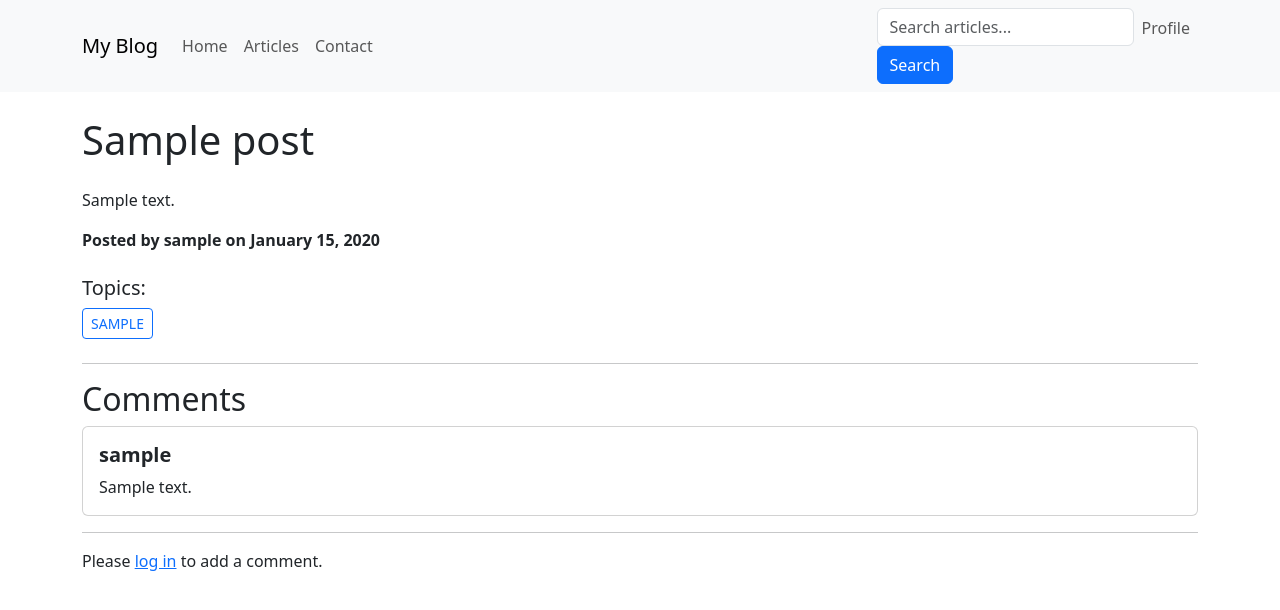
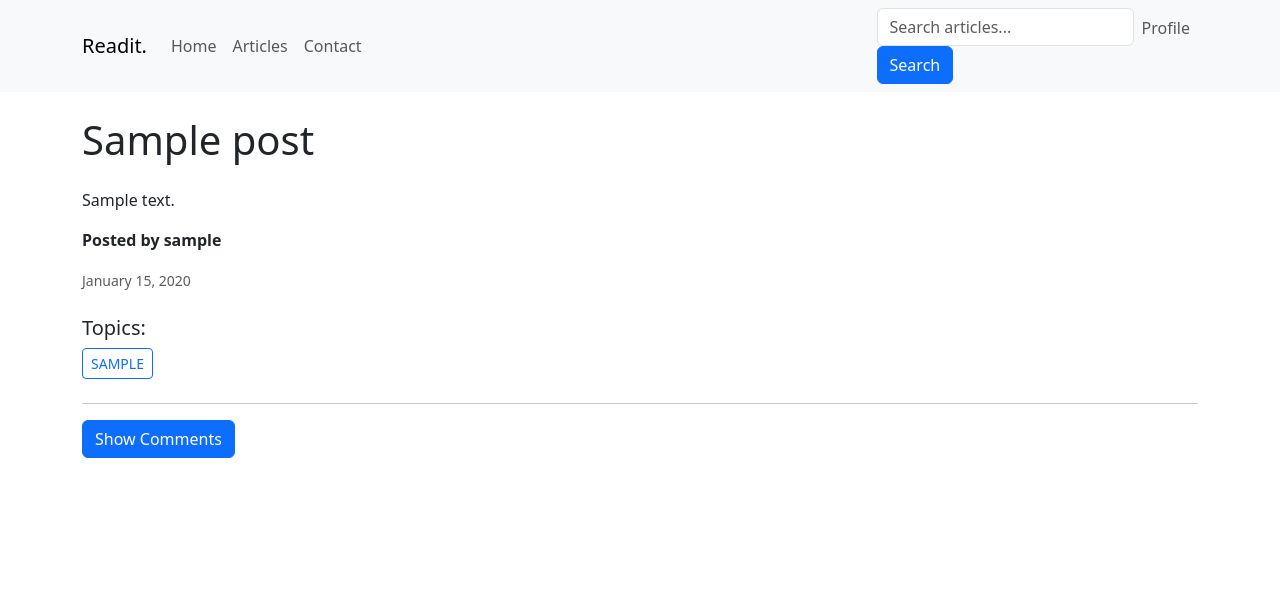
Before and after one commit to thebkht/People, a PHP site: page /view_post.php?post_id=1 in a window 1280 px wide. Shown: the top 610 px of the page. Run offline with PHP 8.4, Linux system fonts and the light colour scheme; tables that the repository leaves empty or names only in its code hold one stand-in row (values such as "Sample post").

Commit message:
Updated view page

```diff
--- a/create_post.php
+++ b/create_post.php
@@ -20,7 +20,7 @@ if ($_SERVER["REQUEST_METHOD"] === "POST") {
     $stmt->close();
 
     // Redirect the user to the index page or display a success message
-    header("Location: view_post.php?post_id=$post_id");
+    header("Location: articles.php");
     exit();
 }
 ?>
--- a/navbar.php
+++ b/navbar.php
@@ -1,6 +1,6 @@
 <nav class="navbar navbar-expand-lg navbar-light bg-light mb-4">
         <div class="container">
-            <a class="navbar-brand" href="index.php">My Blog</a>
+            <a class="navbar-brand" href="index.php">Readit.</a>
             <button class="navbar-toggler" type="button" data-bs-toggle="collapse" data-bs-target="#navbarNav" aria-controls="navbarNav" aria-expanded="false" aria-label="Toggle navigation">
                 <span class="navbar-toggler-icon"></span>
             </button>
@@ -10,7 +10,7 @@
                         <a class="nav-link" href="index.php">Home</a>
                     </li>
                     <li class="nav-item">
-                        <a class="nav-link" href="artciles.php">Articles</a>
+                        <a class="nav-link" href="articles.php">Articles</a>
                     </li>
                     <li class="nav-item">
                         <a class="nav-link" href="#">Contact</a>
--- a/view_post.php
+++ b/view_post.php
@@ -26,18 +26,47 @@ $stmt->close();
 
 session_start();
 
-// Process the comment form submission
-if ($_SERVER["REQUEST_METHOD"] === "POST" && isset($_SESSION["user_id"])) {
-    $comment = $_POST["comment"];
-    $user_id = $_SESSION["user_id"];
+// Check if the post_id is provided in the URL
+if (isset($_GET["post_id"])) {
     $post_id = $_GET["post_id"];
 
-    $stmt = $conn->prepare("INSERT INTO comments (comment, user_id, post_id) VALUES (?, ?, ?)");
-    $stmt->bind_param("sii", $comment, $user_id, $post_id);
+    // Retrieve the current post from the database
+    $stmt = $conn->prepare("SELECT * FROM posts WHERE post_id = ?");
+    $stmt->bind_param("i", $post_id);
     $stmt->execute();
+    $result = $stmt->get_result();
+    $post = $result->fetch_assoc();
     $stmt->close();
 
-    header("Location: view_post.php?post_id=" . $_GET["post_id"]);
+    // Check if the post exists
+    if ($post) {
+        // Retrieve the related articles based on topics
+        $topics = explode(",", $post["topics"]);
+        $relatedArticles = [];
+
+        foreach ($topics as $topic) {
+            $stmt = $conn->prepare("SELECT * FROM posts WHERE topics LIKE ? AND post_id != ? ORDER BY created_at DESC LIMIT 3");
+            $likeTopic = '%' . trim($topic) . '%';
+            $stmt->bind_param("si", $likeTopic, $post_id);
+            $stmt->execute();
+            $result = $stmt->get_result();
+            $relatedArticles = array_merge($relatedArticles, $result->fetch_all(MYSQLI_ASSOC));
+            $stmt->close();
+        }
+
+        // Display the current post
+        // ...
+
+        // Display related articles
+
+    } else {
+        // Redirect the user if the post doesn't exist
+        header("Location: index.php");
+        exit();
+    }
+} else {
+    // Redirect the user if post_id is not provided
+    header("Location: index.php");
     exit();
 }
 ?>
@@ -56,8 +85,23 @@ if ($_SERVER["REQUEST_METHOD"] === "POST" && isset($_SESSION["user_id"])) {
     <div class="container mb-5">
         <h1><?php echo $post["title"]; ?></h1>
         <p class="mt-4"><?php echo $post["content"]; ?></p>
-        <p class="author fw-bold">Posted by <?php echo $post["username"]; ?> on <?php echo date("F j, Y", strtotime($post["created_at"])); ?></p>
+        <p class="card-text fw-bold">Posted by
+            <?php
+            if (isset($post['user_id'])) {
+                $stmt = $conn->prepare("SELECT username FROM users WHERE user_id = ?");
+                $stmt->bind_param("i", $post['user_id']);
+                $stmt->execute();
+                $result = $stmt->get_result();
+                $user = $result->fetch_assoc();
+                $stmt->close();
 
+                if ($user && isset($user['username'])) {
+                    echo $user['username'];
+                }
+            }
+            ?>
+        </p>
+    <p class="card-text d-inline"><small class="text-muted"><?php echo date("F j, Y", strtotime($post["created_at"])); ?></small></p>
         <div class="mt-4 mb-4">
         <h5>Topics:</h5>
         <?php
@@ -73,7 +117,16 @@ if ($_SERVER["REQUEST_METHOD"] === "POST" && isset($_SESSION["user_id"])) {
 
         <hr>
 
-        <h2>Comments</h2>
+        <a class="btn btn-primary mb-4" data-bs-toggle="offcanvas" href="#comments" role="button" aria-controls="comments">
+  Show Comments
+        </a>
+
+        <div class="offcanvas offcanvas-start" tabindex="-1" id="comments" aria-labelledby="commentsLabel">
+        <div class="offcanvas-header">
+            <h5 class="offcanvas-title" id="offcanvasLabel">Comments</h5>
+            <button type="button" class="btn-close" data-bs-dismiss="offcanvas" aria-label="Close"></button>
+        </div>
+        <div class="offcanvas-body">
         <!-- Display existing comments -->
         <?php if (!empty($comments)): ?>
             <?php foreach ($comments as $comment): ?>
@@ -102,6 +155,33 @@ if ($_SERVER["REQUEST_METHOD"] === "POST" && isset($_SESSION["user_id"])) {
         <?php else: ?>
             <p>Please <a href="login.php">log in</a> to add a comment.</p>
         <?php endif; ?>
+        </div>
+        </div>
+
+        <!-- <?php
+            if (!empty($relatedArticles)) {
+                echo "<h2>Related Articles</h2>";
+                echo "<ul class='list-group mb-4'>";
+                foreach ($relatedArticles as $relatedArticle) {
+
+                    echo "<li class='list-group-item'>";
+                    echo "<a href='view_post.php?post_id=". $relatedArticle['post_id'] . "'>" . $relatedArticle['title'] . "</a>";
+                    echo "</li>";
+                }
+                echo "</ul>";
+            }
+        ?> -->
     </div>
+
+
+
+    <script src="https://cdn.jsdelivr.net/npm/@popperjs/core@2.11.8/dist/umd/popper.min.js" integrity="sha384-I7E8VVD/ismYTF4hNIPjVp/Zjvgyol6VFvRkX/vR+Vc4jQkC+hVqc2pM8ODewa9r" crossorigin="anonymous"></script>
+<script src="https://cdn.jsdelivr.net/npm/bootstrap@5.3.0/dist/js/bootstrap.min.js" integrity="sha384-fbbOQedDUMZZ5KreZpsbe1LCZPVmfTnH7ois6mU1QK+m14rQ1l2bGBq41eYeM/fS" crossorigin="anonymous"></script>
+    <script>
+        const offcanvasElementList = document.querySelectorAll('.offcanvas')
+const offcanvasList = [...offcanvasElementList].map(offcanvasEl => new bootstrap.Offcanvas(offcanvasEl))
+    </script>
+
+
 </body>
 </html>
```
Also changed, not shown: articles.php (renamed from artciles.php).
